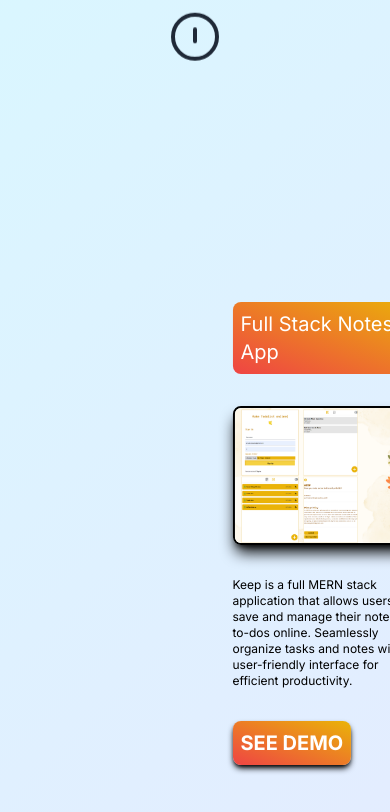
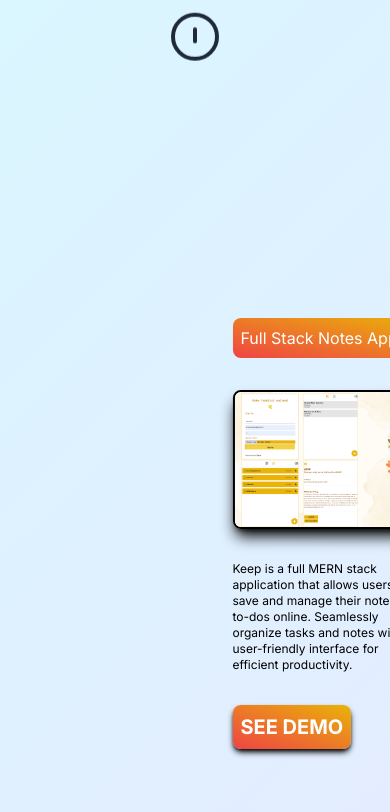
Before and after one commit to ZaryabAli-09/portfolio, a Next.js app: page /portfolio in a window 390 px wide. Shown: the part 732-1544 px from the top of the page. Built offline with nearby package versions, Linux system fonts and the light colour scheme.

Commit message:
changes in portfolio projects headings

```diff
--- a/app/portfolio/page.jsx
+++ b/app/portfolio/page.jsx
@@ -91,7 +91,7 @@
                 >
                   <div className="flex flex-col gap-8 text-white m-auto w-1/2">
                     <h1
-                      className={`text-white p-2 rounded-lg text-xl md:text-2xl lg:w-[75%]  ${item.color}`}
+                      className={`text-white p-2 rounded-lg text-md sm:text-xl md:text-2xl lg:w-[75%]  ${item.color}`}
                     >
                       {item.title}
                     </h1>
```
